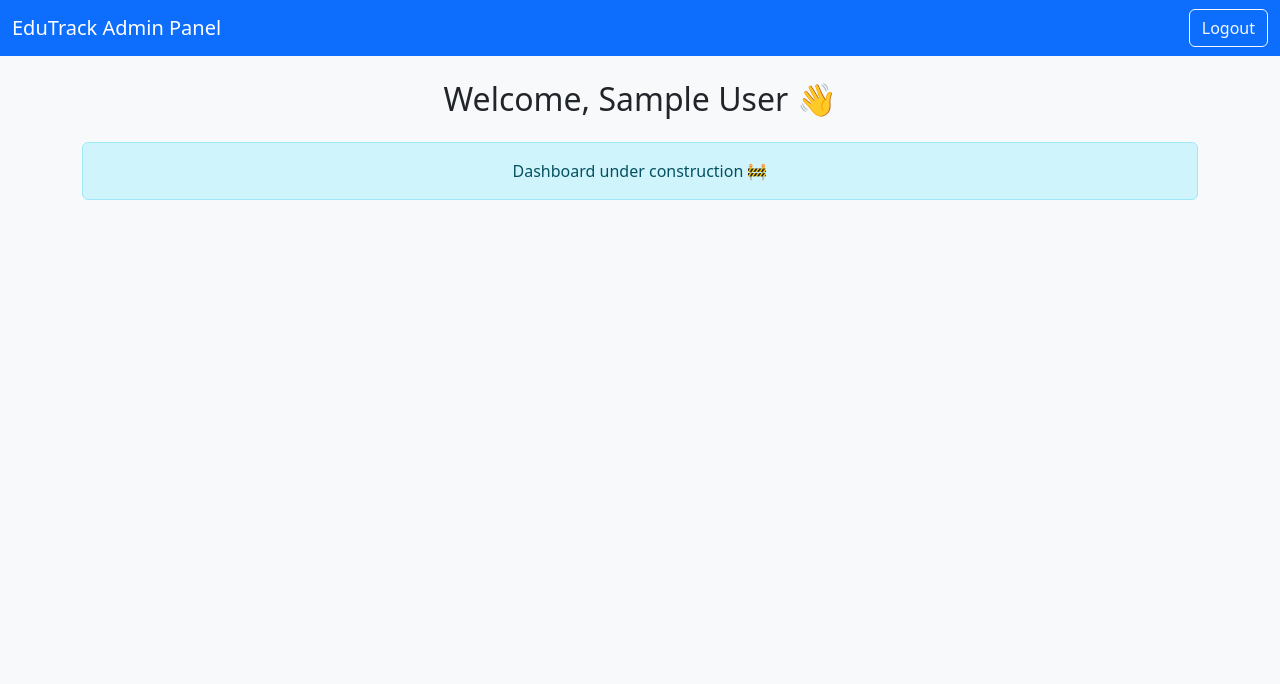
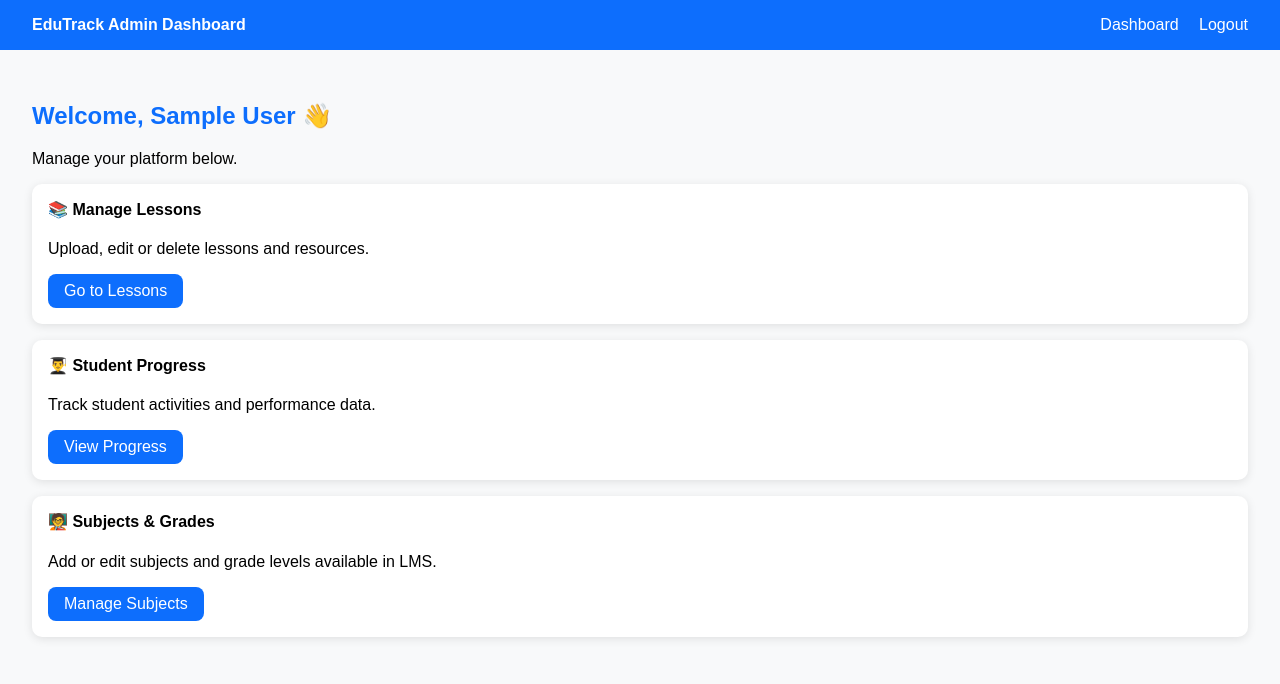
Before and after one commit to Erickpython/EduTrack_LMS, a Flask app: page /admin/dashboard in a window 1280 px wide. Shown: the top 684 px of the page. Run offline with Flask 3, Linux system fonts and the light colour scheme; a user stored in the database is signed in; tables that the repository leaves empty hold one stand-in row (values such as "Sample post").

Commit message:
Update admin_dashboard.html

```diff
--- a/templates/admin_dashboard.html
+++ b/templates/admin_dashboard.html
@@ -1,21 +1,94 @@
 <!DOCTYPE html>
 <html lang="en">
 <head>
-  <meta charset="UTF-8">
-  <title>Admin Dashboard | EduTrack LMS</title>
-  <link href="https://cdn.jsdelivr.net/npm/bootstrap@5.3.0/dist/css/bootstrap.min.css" rel="stylesheet">
+<meta charset="UTF-8">
+<meta name="viewport" content="width=device-width, initial-scale=1.0">
+<title>Admin Dashboard | EduTrack LMS</title>
+<style>
+body {
+  font-family: 'Poppins', sans-serif;
+  background: #f8f9fa;
+  margin: 0;
+}
+.navbar {
+  background: #0d6efd;
+  color: white;
+  padding: 1rem 2rem;
+  display: flex;
+  justify-content: space-between;
+  align-items: center;
+}
+.navbar a {
+  color: white;
+  text-decoration: none;
+  font-weight: 500;
+  margin-left: 1rem;
+}
+.navbar a:hover {
+  text-decoration: underline;
+}
+.container {
+  padding: 2rem;
+}
+h2 {
+  color: #0d6efd;
+}
+.card {
+  background: white;
+  border-radius: 10px;
+  padding: 1rem;
+  box-shadow: 0 2px 10px rgba(0,0,0,0.1);
+  margin-bottom: 1rem;
+}
+.card h4 {
+  margin-top: 0;
+}
+.btn {
+  display: inline-block;
+  padding: .5rem 1rem;
+  border-radius: 8px;
+  text-decoration: none;
+  color: white;
+  background: #0d6efd;
+  transition: background .3s;
+}
+.btn:hover {
+  background: #084298;
+}
+</style>
 </head>
-<body class="bg-light">
-  <nav class="navbar navbar-dark bg-primary mb-4">
-    <div class="container-fluid">
-      <span class="navbar-brand">EduTrack Admin Panel</span>
-      <a href="{{ url_for('admin_logout') }}" class="btn btn-outline-light">Logout</a>
-    </div>
-  </nav>
+<body>
 
-  <div class="container">
-    <h2 class="text-center mb-4">Welcome, {{ admin.name }} 👋</h2>
-    <div class="alert alert-info text-center">Dashboard under construction 🚧</div>
+<div class="navbar">
+  <div><strong>EduTrack Admin Dashboard</strong></div>
+  <div>
+    <a href="{{ url_for('admin_dashboard') }}">Dashboard</a>
+    <a href="{{ url_for('logout') }}">Logout</a>
   </div>
+</div>
+
+<div class="container">
+  <h2>Welcome, {{ admin.name }} 👋</h2>
+  <p>Manage your platform below.</p>
+
+  <div class="card">
+    <h4>📚 Manage Lessons</h4>
+    <p>Upload, edit or delete lessons and resources.</p>
+    <a href="{{ url_for('manage_lessons') }}" class="btn">Go to Lessons</a>
+  </div>
+
+  <div class="card">
+    <h4>👨‍🎓 Student Progress</h4>
+    <p>Track student activities and performance data.</p>
+    <a href="{{ url_for('view_progress') }}" class="btn">View Progress</a>
+  </div>
+
+  <div class="card">
+    <h4>🧑‍🏫 Subjects & Grades</h4>
+    <p>Add or edit subjects and grade levels available in LMS.</p>
+    <a href="{{ url_for('manage_subjects') }}" class="btn">Manage Subjects</a>
+  </div>
+</div>
+
 </body>
 </html>
```
